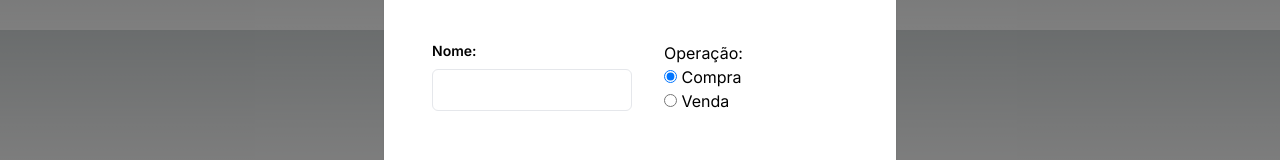
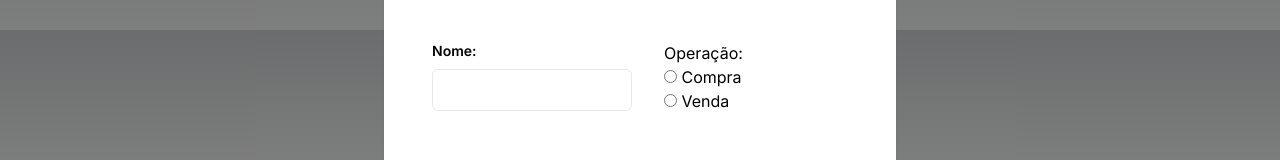
Before and after one commit to RafaelAllves/wallet, a Next.js app: page /orders in a window 1280 px wide. Both pictures are taken after a click on the button "Nova Boleta". Shown: the part 258-418 px from the top of the page. Built offline with nearby package versions, Linux system fonts and the light colour scheme; no server answers.

Commit message:
Fix orderType value

```diff
--- a/src/components/modals/order.tsx
+++ b/src/components/modals/order.tsx
@@ -80,8 +80,8 @@ const OrderModal: React.FC<{
                 type="radio"
                 id="buy"
                 name="orderType"
-                value="buy"
-                checked={formData.orderType === "buy"}
+                value={1}
+                checked={formData.orderType === 1}
                 onChange={handleChange}
               />
               <label htmlFor="buy"> Compra</label>
@@ -91,8 +91,8 @@ const OrderModal: React.FC<{
                 type="radio"
                 id="sell"
                 name="orderType"
-                value="sell"
-                checked={formData.orderType === "sell"}
+                value={-1}
+                checked={formData.orderType === -1}
                 onChange={handleChange}
               />
               <label htmlFor="sell"> Venda</label>
```
